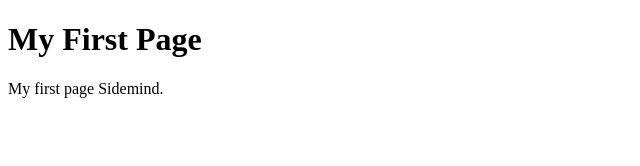
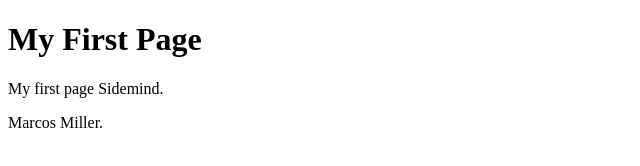
Before and after one commit to marcosmillerj/teste2Github, a plain HTML site: page index.html in a window 1280 px wide. Shown: the whole page, without its empty margins (0-640 px from the left). Drawn offline with Linux system fonts and the light colour scheme.

Commit message:
adicionei um novo paragrafo

```diff
--- a/index.html
+++ b/index.html
@@ -3,5 +3,7 @@
   <body>
     <h1>My First Page</h1>
     <p>My first page Sidemind.</p>
+    <p>Marcos Miller.</p>
+
   </body>
 </html>
```
